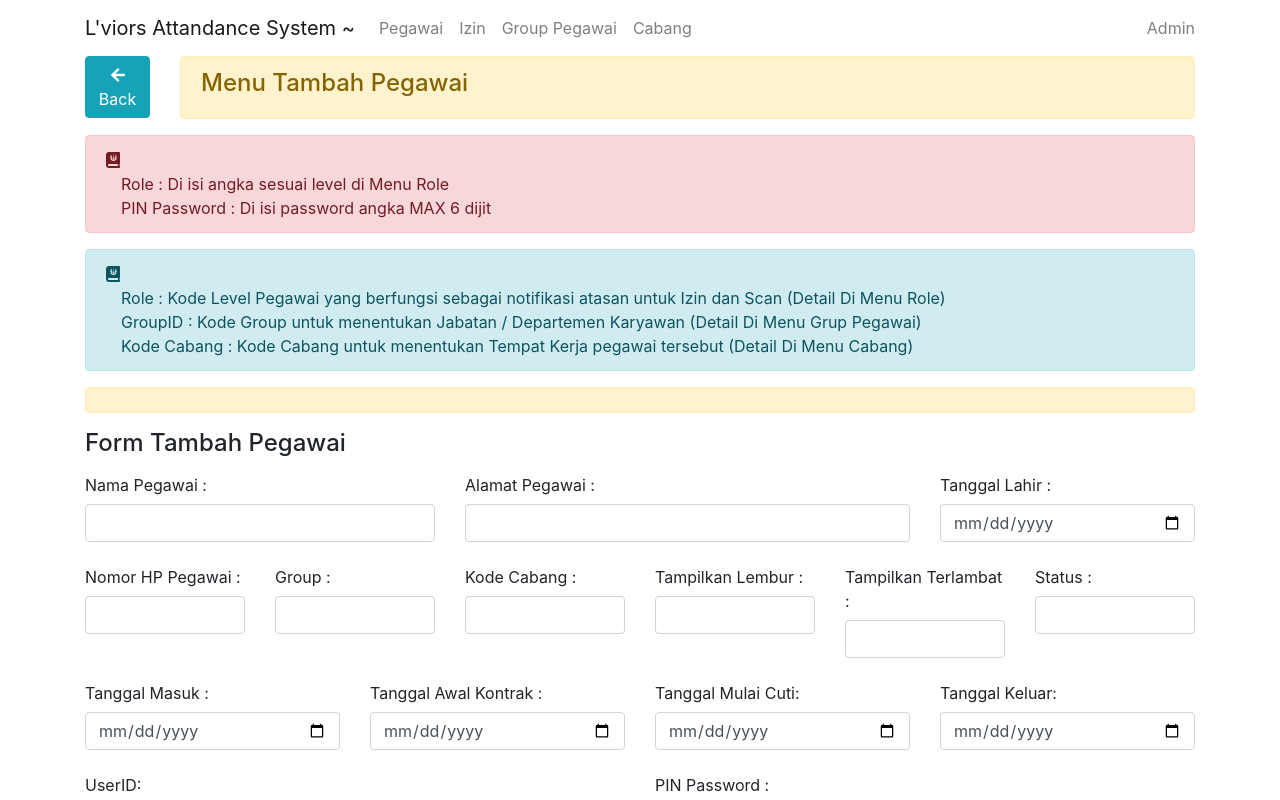
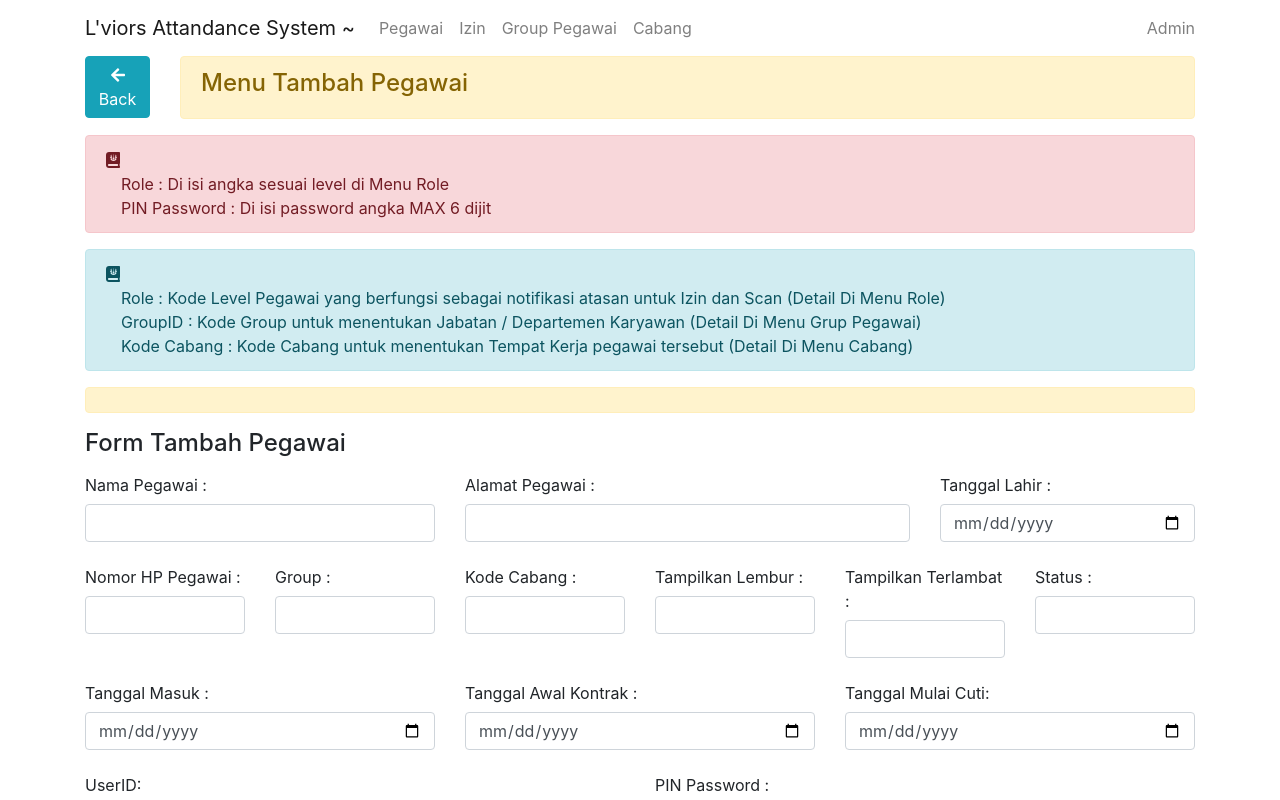
Before and after one commit to skipfortoday/react-admin, a React (Create React App) app: page /create in a window 1280 px wide. Shown: the top 800 px of the page. Built offline with nearby package versions, Linux system fonts and the light colour scheme.

Commit message:
User Validation Fix Form Date

```diff
--- a/src/components/FormComponent.js
+++ b/src/components/FormComponent.js
@@ -46,7 +46,6 @@ const mapStateToProps = (state) => {
 	    TglLahir      : state.users.getUserDetail.FTglLahir,
     	HP            : state.users.getUserDetail.HP,
       TglMasuk      : state.users.getUserDetail.FTglMasuk,
-      TglKeluar     : state.users.getUserDetail.FTglKeluar,
 	    TglMulaiCuti  : state.users.getUserDetail.FTglMulaiCuti,
       TglAwalKontrakPertama : state.users.getUserDetail.FTglAwalKontrakPertama,
       GroupID       : state.users.getUserDetail.GroupID,
@@ -155,7 +154,7 @@ class FormComponent extends Component {
           <Col md={2}>
             <FormGroup>
               <Field
-                type="number"
+                type="Text"
                 name="Status"
                 component={renderField}
                 label="Status :"
@@ -163,7 +162,7 @@ class FormComponent extends Component {
             </FormGroup>
           </Col>
 
-          <Col md={3}>
+          <Col md={4}>
             <FormGroup>
               <Field
                 type="date"
@@ -174,7 +173,7 @@ class FormComponent extends Component {
             </FormGroup>
           </Col>
 
-          <Col md={3}>
+          <Col md={4}>
             <FormGroup>
               <Field
                 type="date"
@@ -185,7 +184,7 @@ class FormComponent extends Component {
             </FormGroup>
           </Col>
 
-          <Col md={3}>
+          <Col md={4}>
             <FormGroup>
               <Field
                 type="date"
@@ -196,16 +195,7 @@ class FormComponent extends Component {
             </FormGroup>
           </Col>
 
-          <Col md={3}>
-            <FormGroup>
-              <Field
-                type="date"
-                name="TglKeluar"
-                component={renderField}
-                label="Tanggal Keluar:"
-              />
-            </FormGroup>
-          </Col>
+
 
           <Col md={6}>
             <FormGroup>
--- a/src/validations/UserValidation.js
+++ b/src/validations/UserValidation.js
@@ -5,8 +5,43 @@ const UserValidation = (values) => {
     errors.Nama = "Nama harus diisi";
   }
 
-  if (!values.NamaRole || values.NamaRole === "") {
-    errors.NamaRole = "Role harus diisi";
+  if (!values.Alamat || values.Alamat=== "") {
+    errors.Alamat = "Alamat harus diisi";
+  }
+
+  if (!values.TglLahir || values.TglLahir=== "") {
+    errors.TglLahir = "Tanggal Lahir harus diisi";
+  }
+
+  if (!values.HP|| values.HP=== "") {
+    errors.HP = "Nomor HP harus diisi";
+  }
+  if (!values.KodeCabang || values.KodeCabang=== "") {
+    errors.KodeCabang = "Kode harus diisi";
+  }
+
+  if (!values.TampilkanLembur || values.TampilkanLembur=== "") {
+    errors.TampilkanLembur = "Harus diisi Y/N";
+  }
+
+  if (!values.TampilkanTerlambat || values.TampilkanTerlambat=== "") {
+    errors.TampilkanTerlambat = "Harus diisi Y/N";
+  }
+
+  if (!values.Status || values.Status === "") {
+    errors.Status = "Harus diisi Y/N";
+  }
+
+  if (!values.TglMasuk || values.TglMasuk=== "") {
+    errors.TglMasuk = "Tanggal Masuk harus diisi";
+  }
+
+  if (!values.TglAwalKontrakPertama || values.TglAwalKontrakPertama=== "") {
+    errors.TglAwalKontrakPertama = "Tanggal Awal Kontrak harus diisi";
+  }
+
+  if (!values.TglMulaiCuti || values.TglAwalMulaiCuti=== "") {
+    errors.TglMulaiCuti = "Tanggal Awal Kontrak harus diisi";
   }
 
   if (!values.UserID || values.UserID === "") {
```
Also changed, not shown: 1 other file (tests, documents, lock files or other folders).
